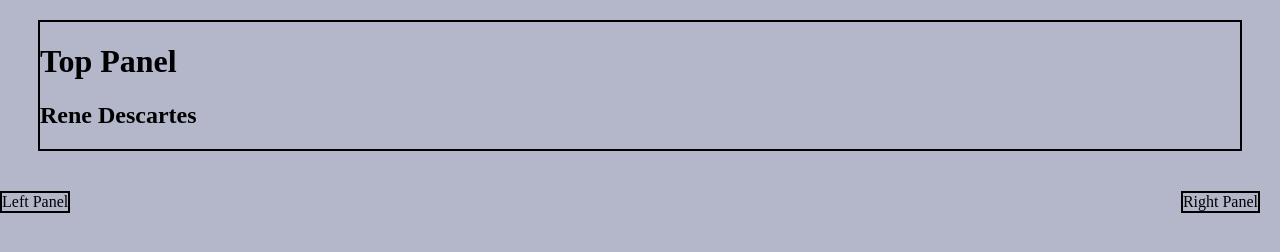
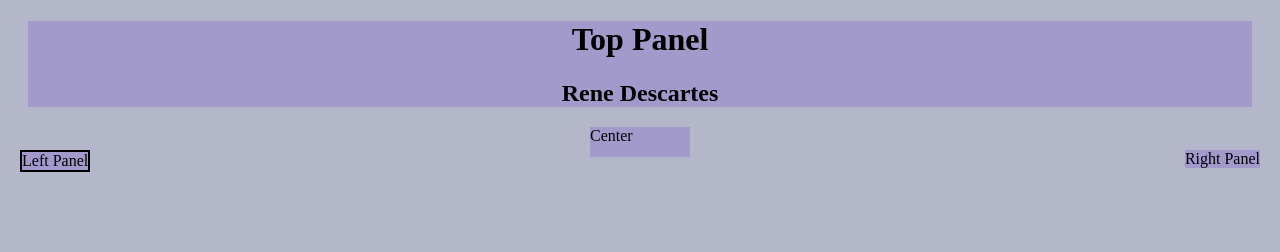
Before and after one commit to devjmdizon/html_and_css, a plain HTML site: page index.html in a window 1280 px wide. Drawn offline with Linux system fonts and the light colour scheme.

Commit message:
CSS Update

```diff
--- a/html_css/style.css
+++ b/html_css/style.css
@@ -1,27 +1,43 @@
 body {
   background-color: rgb(180, 183, 202);
-  .top {
-    border: 2px solid black;
-    margin: 20px 30px 20px 30px; /*In order top, right, bottom, left*/
-  }
+
 }
+body
 
 .top {
-  border: 2px solid black;
-  margin: 20px 20px 20px 0px; /*In order top, right, bottom, left*/
+  border-color: black;
+  margin: 20px 20px 20px 20px; /*In order top, right, bottom, left*/
   position: relative;
   top: 0px;
+  text-align: center;
+  background: rgb(163, 154, 204);
+  text
 }
 
 .lside {
   border: 2px solid black;
   margin: 20px 20px 20px 0px; /*In order top, right, bottom, left*/
-  position: absolute;
-  left: 0px;
+  position: fixed;
+  top: 150px;
+  left: 20px;
+  margin: 0 auto;
+  background: rgb(163, 154, 204);
 }
 .rside {
-  border: 2px solid black;
+  border-color: black;
   margin: 20px 20px 20px 0px; /*In order top, right, bottom, left*/
-  position: absolute;
-  right: 0px;
+  position: fixed;
+  top: 150px;
+  right: 20px;
+  margin: 0 auto;
+  background: rgb(163, 154, 204);
 }
+#center {
+  margin: 0 auto;
+  width: 100px;
+  height: 30px;
+  background: rgb(163, 154, 204);
+}
+/*.hover-me:hover {
+  background-color: green;
+}*/
--- a/index.html
+++ b/index.html
@@ -2,6 +2,15 @@
 <html lang="en">
   <head>
     <link rel="stylesheet" type="text/css" href="html_css/style.css" />
+
+    <style>
+      .inline-me,
+      inline-you {
+        display: inline-block;
+        height: 20px;
+        width: 50%;
+      }
+    </style>
     <meta charset="UTF-8" />
     <meta name="viewport" content="width=device-width, initial-scale=1.0" />
     <title>HTML/CSS</title>
@@ -12,6 +21,8 @@
       <h2>Rene Descartes</h2>
     </div>
     <div class="lside">Left Panel</div>
+    <div id="center">Center</div>
     <div class="rside">Right Panel</div>
+    <!--<input class="hover-me" type="button" value="Hover" />-->
   </body>
 </html>
```
